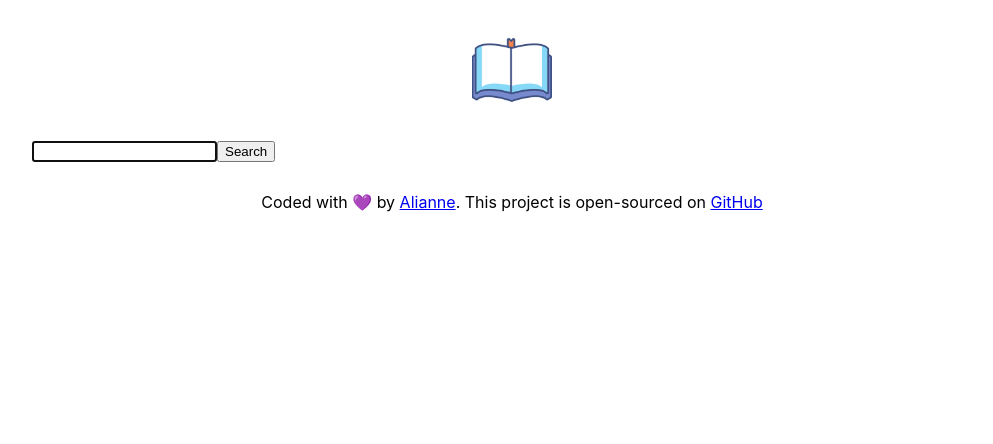
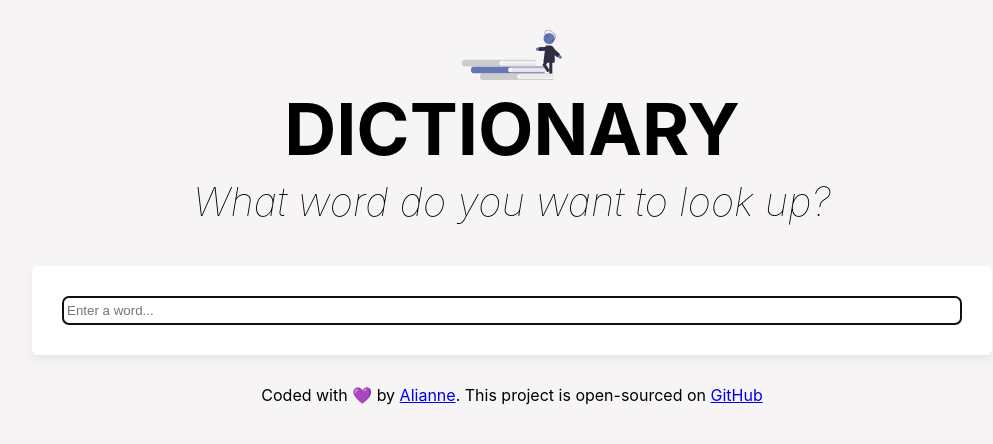
Before and after one commit to i-alianne/dictionary-project, a React (Create React App) app: page / in a window 1280 px wide. Shown: the top 444 px of the page, without its empty margins (128-1121 px from the left). Built offline with nearby package versions, Linux system fonts and the light colour scheme.

Commit message:
Added styling

```diff
--- a/src/App.css
+++ b/src/App.css
@@ -1,3 +1,7 @@
+body {
+  background: #f7f4f6;
+}
+
 .App {
   max-width: 960px;
   margin: 0 auto;
@@ -7,8 +11,23 @@
   margin: 30px 0;
 }
 
+.App-header h1 {
+  font-size: 72px;
+  text-align: center;
+  margin: 5px;
+}
+
+.App-header p {
+  font-size: 40px;
+  font-style: italic;
+  text-align: center;
+  font-weight: lighter;
+  margin-top: 5px;
+}
+
 .App-logo {
-  max-width: 80px;
+  width: 100px;
+  height: auto;
   display: block;
   margin: 0 auto;
 }
--- a/src/App.js
+++ b/src/App.js
@@ -1,4 +1,4 @@
-import logo from "./logo.png";
+import logo from "./logo.svg";
 import Dictionary from "./Dictionary.js";
 import "./App.css";
 
@@ -8,6 +8,8 @@ export default function App() {
       <div className="container">
         <header className="App-header">
           <img src={logo} className="App-logo img-fluid" alt="logo" />
+          <h1>DICTIONARY</h1>
+          <p>What word do you want to look up?</p>
         </header>
         <main>
           <Dictionary />
--- a/src/Dictionary.css
+++ b/src/Dictionary.css
@@ -1,6 +1,15 @@
 .Dictionary section {
+  background: white;
   padding: 30px;
   border-radius: 6px;
-  box-shadow: 0 10px 20px rgb(0 0 0 / 10%);
+  box-shadow: 0 5px 10px rgb(0 0 0 / 6%);
   margin: 20px 0;
 }
+
+.Dictionary input {
+  width: 100%;
+  padding: 6px 4px;
+  border-radius: 6px;
+  color: #333;
+  border: 1px solid #ddd;
+}
--- a/src/Dictionary.js
+++ b/src/Dictionary.js
@@ -26,16 +26,16 @@ export default function Dictionary() {
 
   return (
     <div className="Dictionary">
-      <div className="section">
+      <section>
         <form onSubmit={search}>
           <input
             type="search"
             autoFocus={true}
             onChange={handleKeywordChange}
+            placeholder="Enter a word..."
           />
-          <input type="submit" value="Search" />
         </form>
-      </div>
+      </section>
       <Results results={results} />
     </div>
   );
--- /dev/null
+++ b/src/Meaning.css
@@ -0,0 +1,17 @@
+.Meaning h3 {
+  font-size: 24px;
+  line-height: 1.5;
+  font-weight: bold;
+  color: #6577b5;
+  margin-top: 0;
+}
+
+.Meaning .definition {
+  margin-bottom: 0;
+}
+
+.Meaning .example {
+  font-size: 13px;
+  opacity: 0.7;
+  margin-top: 5px;
+}
--- a/src/Meaning.js
+++ b/src/Meaning.js
@@ -1,4 +1,5 @@
 import React from "react";
+import "./Meaning.css";
 import Synonyms from "./Synonyms.js";
 
 export default function Meaning(props) {
@@ -6,9 +7,9 @@ export default function Meaning(props) {
   return (
     <div className="Meaning">
       <h3>{props.meaning.partOfSpeech}</h3>
-      <p>{props.meaning.definition}</p>
+      <p className="definition">{props.meaning.definition}</p>
       <em>
-        <p>{props.meaning.example}</p>
+        <p className="example">{props.meaning.example}</p>
       </em>
       <Synonyms synonyms={props.meaning.synonyms} />
     </div>
--- /dev/null
+++ b/src/Results.css
@@ -0,0 +1,13 @@
+h2 {
+  font-size: 55px;
+  color: #6577b5;
+  font-weight: bold;
+  line-height: 1;
+  margin: 5px 0;
+}
+
+section .phonetic {
+  opacity: 0.7;
+  font-weight: bold;
+  padding: 0 15px;
+}
--- a/src/Results.js
+++ b/src/Results.js
@@ -1,17 +1,23 @@
 import React from "react";
 import Meaning from "./Meaning.js";
+import "./Results.css";
 
 export default function Results(props) {
   if (props.results) {
     return (
       <div className="Results">
-        <h2>{props.results.word}</h2>
-        <p>/{props.results.phonetic}/</p>
+        <section>
+          <h2>{props.results.word}</h2>
+          <p className="phonetic">/{props.results.phonetic}/</p>
+        </section>
+
         {props.results.meanings.map(function (meaning, index) {
           return (
-            <div key={index}>
-              <Meaning meaning={meaning} />
-            </div>
+            <section>
+              <div key={index}>
+                <Meaning meaning={meaning} />
+              </div>
+            </section>
           );
         })}
       </div>
--- /dev/null
+++ b/src/Synonyms.css
@@ -0,0 +1,14 @@
+.Synonyms {
+  margin: 15px 0 0;
+  padding: 0;
+}
+
+.Synonyms li {
+  font-size: 13px;
+  display: inline-block;
+  margin-right: 10px;
+  line-height: 1;
+  border: 1px solid #ddd;
+  border-radius: 20px;
+  padding: 6px 8px;
+}
--- a/src/Synonyms.js
+++ b/src/Synonyms.js
@@ -1,4 +1,5 @@
 import React from "react";
+import "./Synonyms.css";
 
 export default function Synonyms(props) {
   if (props.synonyms) {
```
Also changed, not shown: src/logo.png (deleted), src/logo.svg (added).
